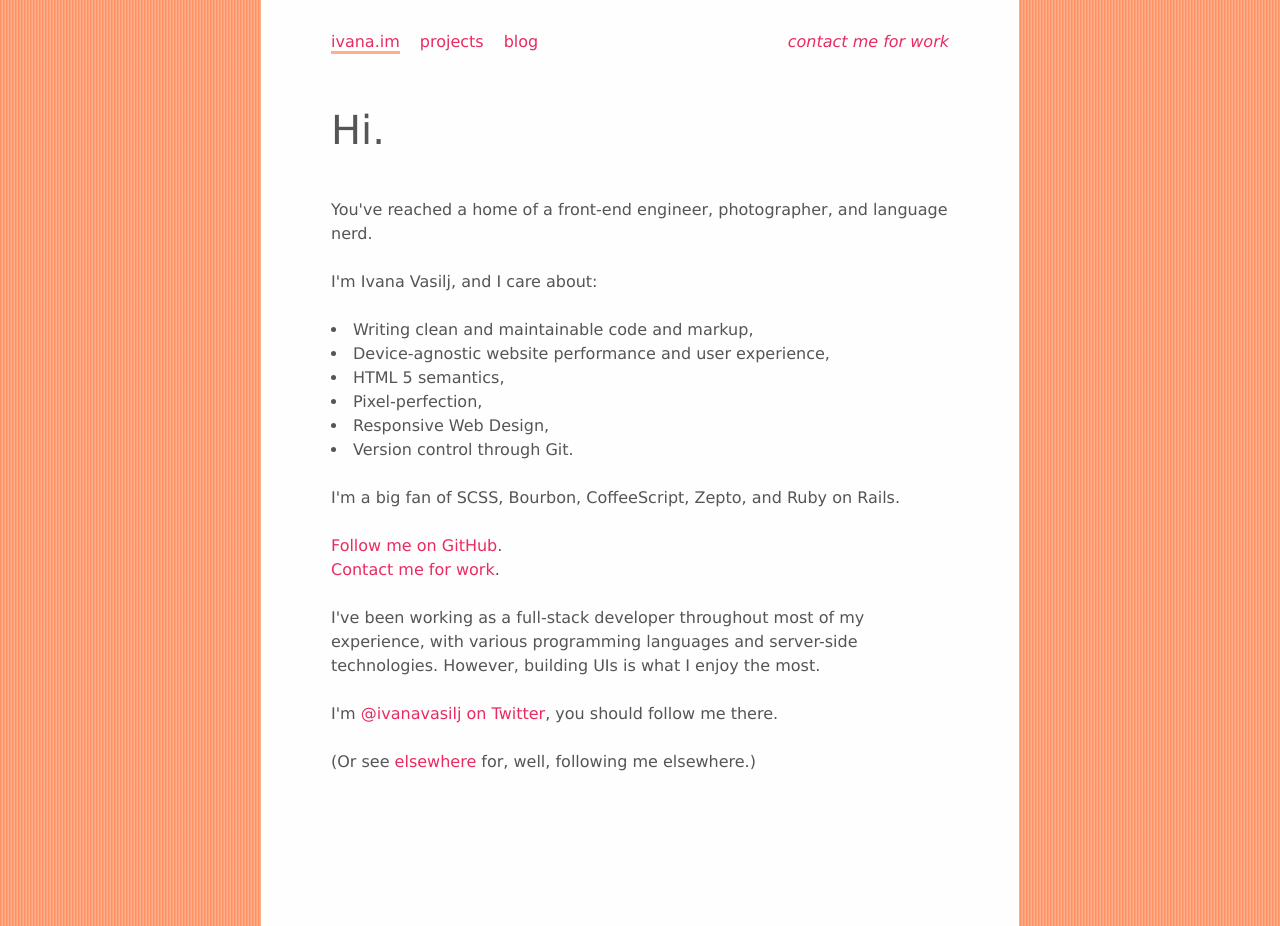
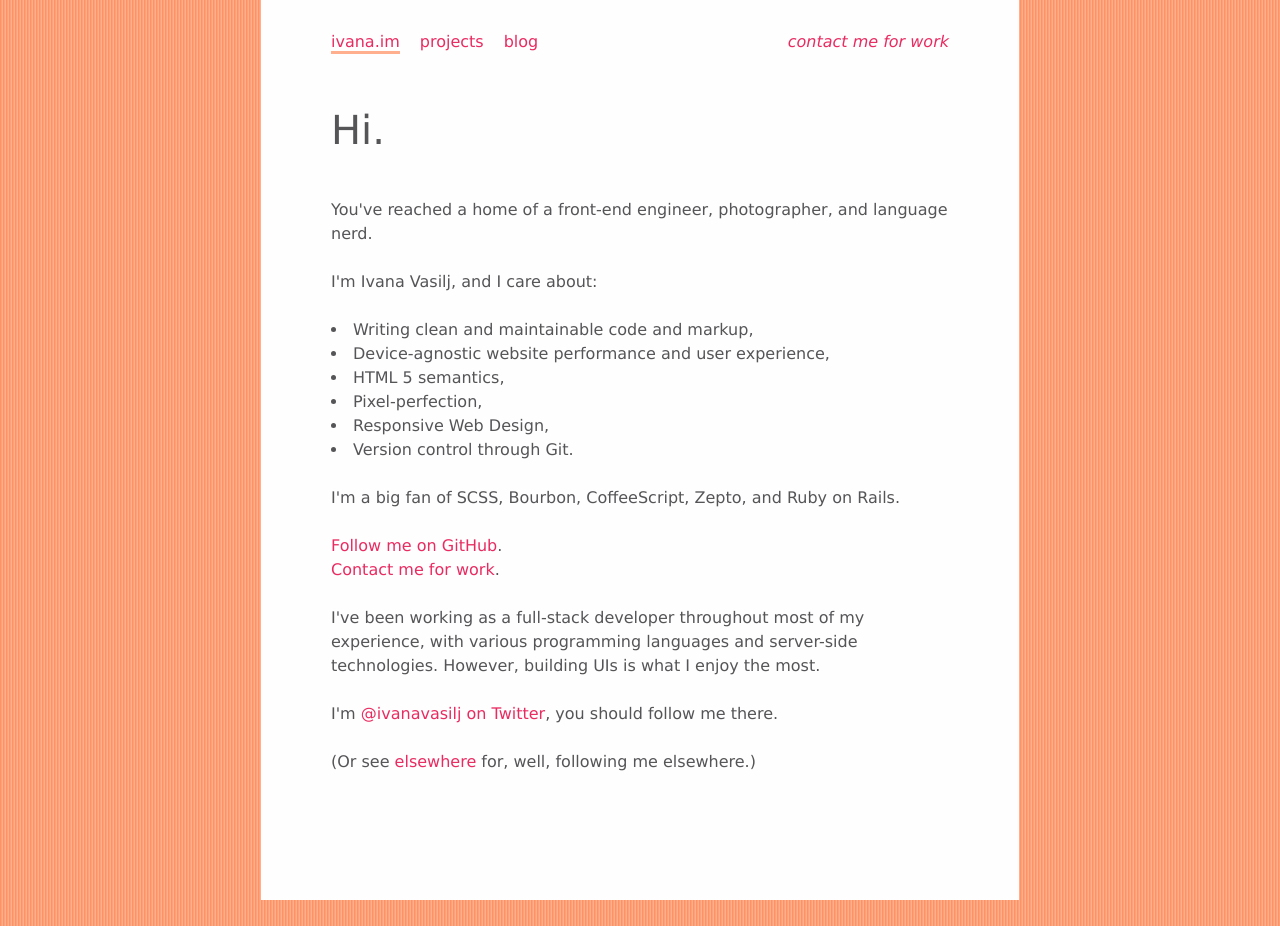
Before and after one commit to ivana/ivana.github.com, a Jekyll site: the page built from index.html, in a window 1280 px wide. Built offline with Jekyll 4.4.1, drawn with Linux system fonts in a browser that asks for light colours; Markdown is read by kramdown in place of the engine named in the settings.

Commit message:
fix deprecated css rules

```diff
--- a/css/site.css
+++ b/css/site.css
@@ -10,27 +10,20 @@
 body {
   font: 400 16px/1.5 avenir, verdana, arial, helvetica, sans-serif;
   color: #555558;
-  background-color: #ff9263;
-  background-image: -webkit-linear-gradient(left, #ff9263 1px, #ffaf8d 2px);
-  background-image: -moz-linear-gradient(left, #ff9263 1px, #ffaf8d 2px);
-  background-image: -ms-linear-gradient(left, #ff9263 1px, #ffaf8d 2px);
-  background-image: -o-linear-gradient(left, #ff9263 1px, #ffaf8d 2px);
-  background-image: linear-gradient(left, #ff9263 1px, #ffaf8d 2px);
-  -webkit-background-size: 3px 3px;
-  -moz-background-size: 3px 3px;
-  -ms-background-size: 3px 3px;
-  -o-background-size: 3px 3px;
+  background-color: #FF9263;
+  background-image: -webkit-linear-gradient(left, #FF9263 1px, #FFAF8D 2px);
+  background-image: linear-gradient(to right, #FF9263 1px, #FFAF8D 2px);
   background-size: 3px 3px; }
 
 .centered {
   width: 760px;
   min-height: 100%;
   margin: 0 auto;
-  padding: 30px 70px 8rem;
+  padding: 30px 70px;
   background-color: #fefefe;
   border-width: 0 1px;
   border-style: solid;
-  border-color: #ffaf8d; }
+  border-color: #FFAF8D; }
 
 aside {
   margin-top: 5.5rem; }
@@ -50,7 +43,7 @@
   font-weight: 400; }
 
 blockquote {
-  border-left: 3px solid #ff9263;
+  border-left: 3px solid #FF9263;
   padding-left: 20px; }
 
 /* links */
@@ -96,7 +89,7 @@
   .site-nav li {
     padding-right: 20px; }
   .home .site-nav .home, .projects .site-nav .projects, .blog .site-nav .blog, .archive .site-nav .archive {
-    border-bottom: 3px solid #ffaf8d; }
+    border-bottom: 3px solid #FFAF8D; }
 
 .contact, .blog-nav {
   display: block;
```
